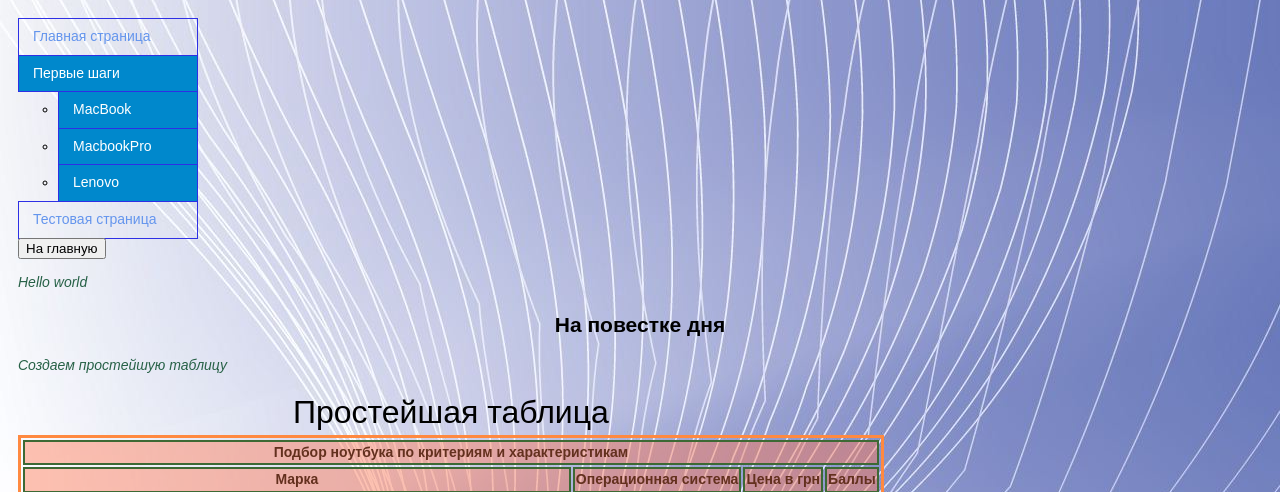
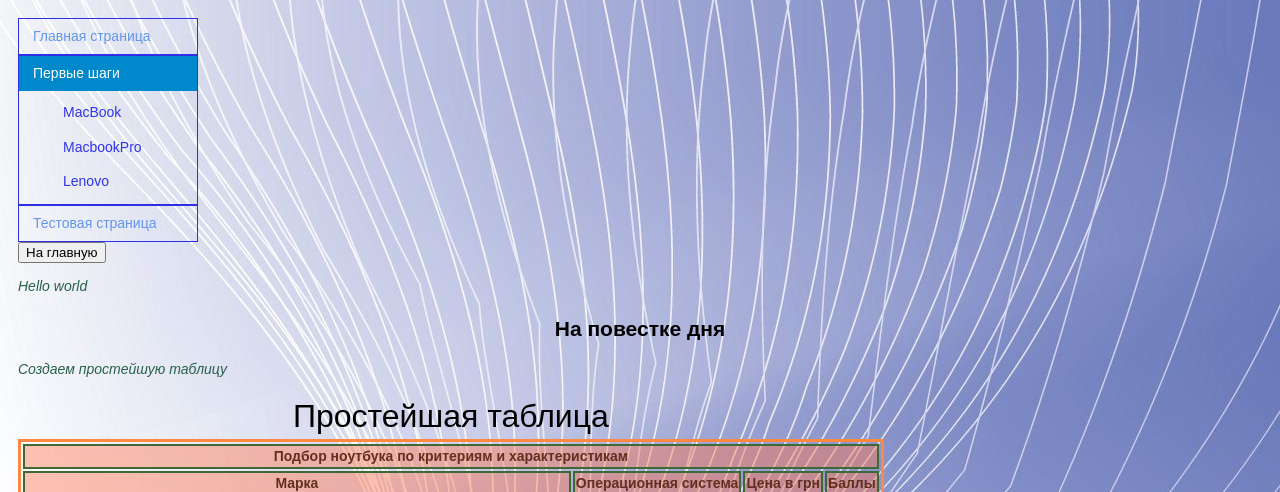
Before and after one commit to tokdmit/tokdmit.github.io, a plain HTML site: page start.html in a window 1280 px wide. Shown: the top 492 px of the page. Drawn offline with Linux system fonts and the light colour scheme.

Commit message:
Развитие страниц 23.12.2019 12:04 Создается многоуровневое меню

```diff
--- a/style.css
+++ b/style.css
@@ -28,26 +28,48 @@ body {
     /*border: 1px solid #e5e5e5;*/
 }
 
-.main-menu li{
+.main-menu> li{
+    border: 1px solid #2e2fe5;
+
+
     /*margin-bottom: 8px;*/
 }
 
 .main-menu a{
     display:block; /* Ссылки меню в виде блочных элементов*/
-    color: cornflowerblue;
     margin-bottom:-1px; /* схлопывание линий*/
     padding: 8px 14px;  /* Сделаны отступы */
+    color: cornflowerblue;
+
     text-decoration: none; /* Убрано подчеркивание у ссылок*/
-    border:1px solid #2e2fe5;
+   /* border:1px solid #2e2fe5;*/
 }
 
-.main-menu a:hover{
+.main-menu li li a{ /* оформление ссылок внутреннего меню*/
+    color: #3133ed;
+}
+
+.main-menu a:hover{ /* оформление ссылок меню при наведении*/
     background-color: #acd7f5;
 }
 
-.main-menu .active a{    /* Дизайн кнопки активной страницы*/
-    color:white;
+.main-menu li li a:hover{ /* оформление ссылок внутреннего меню при наведении*/
+    background-color: #999df5;
+}
+
+.main-menu > .active > a{    /* .main-menu .active a   Дизайн кнопки активной страницы */
+    color:white;             /* .main-menu> .active> a   Активным является только верхнее меню */
     background-color:#0088cc;
+}
+
+.main-menu ul { /* Работа с подменю дополнительном меню */
+    padding:0; /* Убраны отступы в дополнительном меню */
+    list-style:none; /* Убраны оформление ссылок в дополнительном меню */
+    margin: 0;
+    padding-top:5px;
+    padding-bottom:5px;
+    padding-left:30px;
+    padding-right:0px;
 }
 
 .test_h1{
```
